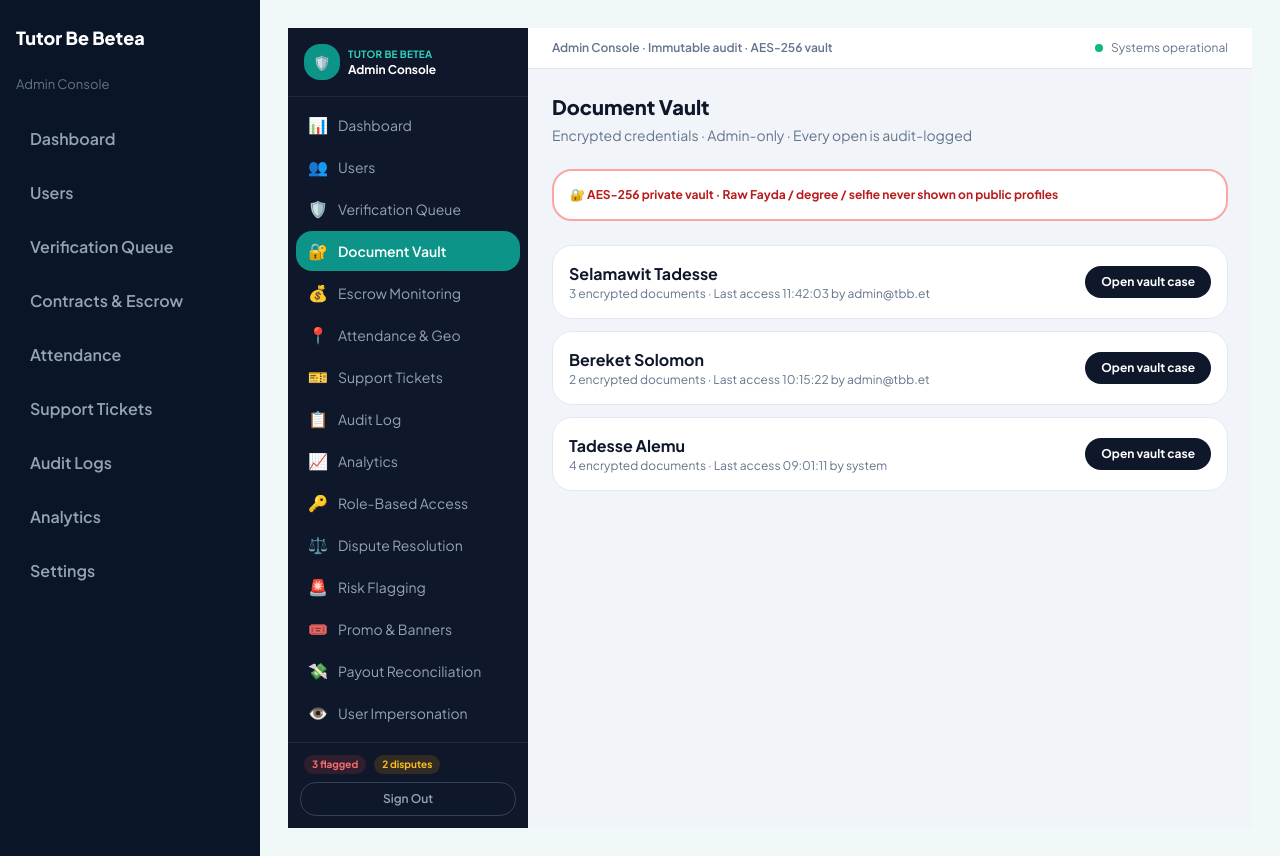
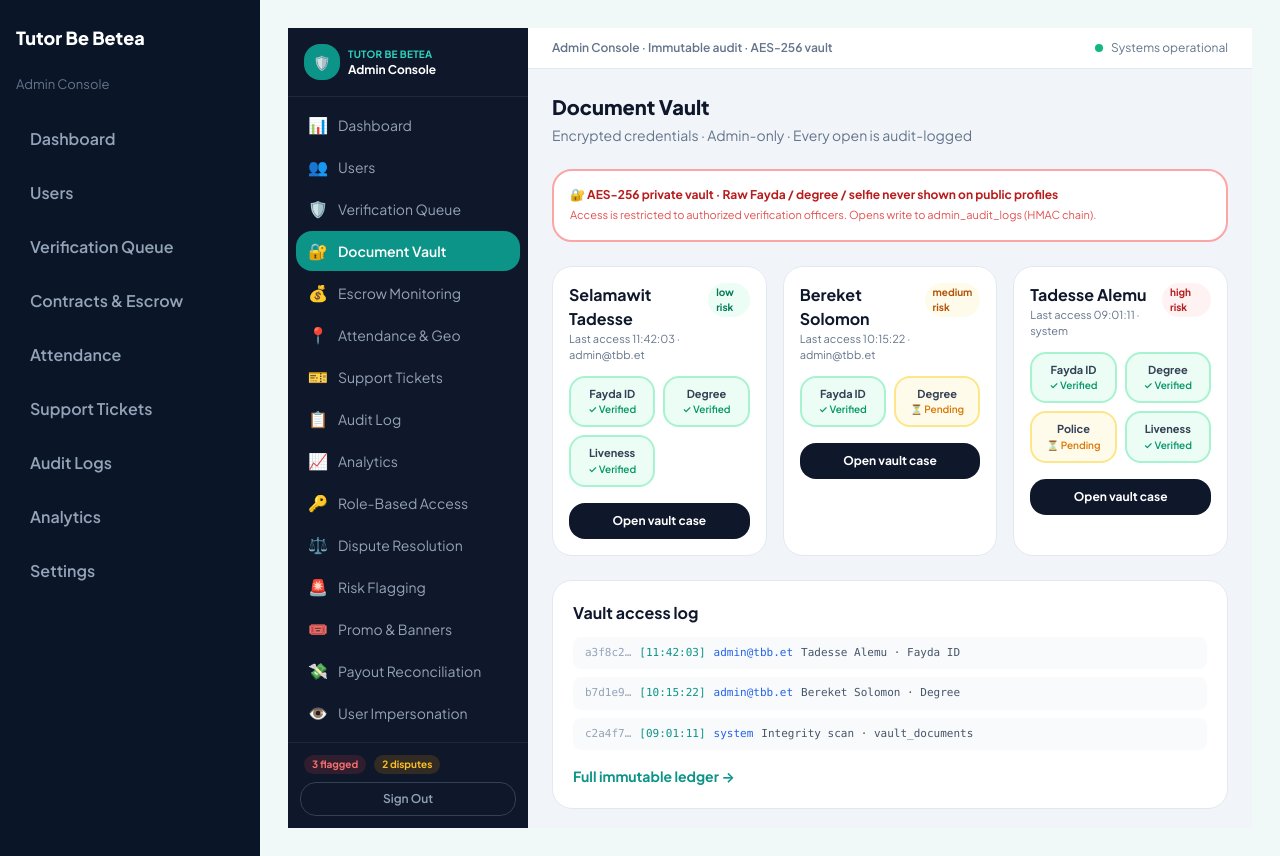
Before and after one commit to Zeordi/tutor-be-betea, a Next.js app in the folder apps/admin/: page /vault in a window 1280 px wide. Built offline with nearby package versions, Linux system fonts and the light colour scheme.

Commit message:
Update page.tsx

```diff
--- a/apps/admin/app/(dashboard)/vault/page.tsx
+++ b/apps/admin/app/(dashboard)/vault/page.tsx
@@ -1,10 +1,49 @@
 import Link from "next/link";
 import PageHeader from "@/components/PageHeader";
 
-const VAULT = [
-  { id: "v1", name: "Selamawit Tadesse", docs: 3, lastAccess: "11:42:03", by: "admin@tbb.et" },
-  { id: "v2", name: "Bereket Solomon", docs: 2, lastAccess: "10:15:22", by: "admin@tbb.et" },
-  { id: "v3", name: "Tadesse Alemu", docs: 4, lastAccess: "09:01:11", by: "system" },
+const CASES = [
+  {
+    id: "v1",
+    name: "Selamawit Tadesse",
+    docs: [
+      { type: "Fayda ID", state: "Verified" },
+      { type: "Degree", state: "Verified" },
+      { type: "Liveness", state: "Verified" },
+    ],
+    lastAccess: "11:42:03",
+    by: "admin@tbb.et",
+    risk: "low",
+  },
+  {
+    id: "v2",
+    name: "Bereket Solomon",
+    docs: [
+      { type: "Fayda ID", state: "Verified" },
+      { type: "Degree", state: "Pending" },
+    ],
+    lastAccess: "10:15:22",
+    by: "admin@tbb.et",
+    risk: "medium",
+  },
+  {
+    id: "v3",
+    name: "Tadesse Alemu",
+    docs: [
+      { type: "Fayda ID", state: "Verified" },
+      { type: "Degree", state: "Verified" },
+      { type: "Police", state: "Pending" },
+      { type: "Liveness", state: "Verified" },
+    ],
+    lastAccess: "09:01:11",
+    by: "system",
+    risk: "high",
+  },
+];
+
+const ACCESS_LOG = [
+  { time: "11:42:03", admin: "admin@tbb.et", target: "Tadesse Alemu · Fayda ID", hash: "a3f8c2…" },
+  { time: "10:15:22", admin: "admin@tbb.et", target: "Bereket Solomon · Degree", hash: "b7d1e9…" },
+  { time: "09:01:11", admin: "system", target: "Integrity scan · vault_documents", hash: "c2a4f7…" },
 ];
 
 export default function VaultPage() {
@@ -19,29 +58,88 @@ export default function VaultPage() {
         <p className="text-xs font-bold text-red-700 dark:text-red-400">
           🔐 AES-256 private vault · Raw Fayda / degree / selfie never shown on public profiles
         </p>
+        <p className="mt-1 text-[11px] text-red-600/80 dark:text-red-500">
+          Access is restricted to authorized verification officers. Opens write to admin_audit_logs
+          (HMAC chain).
+        </p>
       </div>
 
-      <div className="space-y-3">
-        {VAULT.map((row) => (
+      <div className="grid gap-4 lg:grid-cols-3">
+        {CASES.map((row) => (
           <div
             key={row.id}
-            className="flex flex-wrap items-center justify-between gap-3 rounded-2xl border border-slate-200 bg-white p-4 dark:border-slate-800 dark:bg-[#112240]"
+            className="rounded-2xl border border-slate-200 bg-white p-4 dark:border-slate-800 dark:bg-[#112240]"
           >
-            <div>
-              <p className="font-bold text-slate-900 dark:text-white">{row.name}</p>
-              <p className="text-xs text-slate-500">
-                {row.docs} encrypted documents · Last access {row.lastAccess} by {row.by}
-              </p>
+            <div className="mb-3 flex items-start justify-between gap-2">
+              <div>
+                <p className="font-bold text-slate-900 dark:text-white">{row.name}</p>
+                <p className="text-[11px] text-slate-500">
+                  Last access {row.lastAccess} · {row.by}
+                </p>
+              </div>
+              <span
+                className={`rounded-full px-2 py-0.5 text-[10px] font-bold ${
+                  row.risk === "high"
+                    ? "bg-red-50 text-red-700 dark:bg-red-900/30"
+                    : row.risk === "medium"
+                      ? "bg-amber-50 text-amber-700 dark:bg-amber-900/30"
+                      : "bg-emerald-50 text-emerald-700 dark:bg-emerald-900/30"
+                }`}
+              >
+                {row.risk} risk
+              </span>
+            </div>
+            <div className="mb-4 grid grid-cols-2 gap-2">
+              {row.docs.map((d) => (
+                <div
+                  key={d.type}
+                  className={`rounded-xl border-2 p-2 text-center ${
+                    d.state === "Verified"
+                      ? "border-emerald-200 bg-emerald-50 dark:border-emerald-800 dark:bg-emerald-900/20"
+                      : "border-amber-200 bg-amber-50 dark:border-amber-800 dark:bg-amber-900/20"
+                  }`}
+                >
+                  <p className="text-[11px] font-bold text-slate-700 dark:text-slate-200">{d.type}</p>
+                  <p
+                    className={`text-[10px] font-semibold ${
+                      d.state === "Verified" ? "text-emerald-600" : "text-amber-600"
+                    }`}
+                  >
+                    {d.state === "Verified" ? "✓ " : "⏳ "}
+                    {d.state}
+                  </p>
+                </div>
+              ))}
             </div>
             <Link
               href={`/verification/${row.id}`}
-              className="rounded-xl bg-slate-900 px-4 py-2 text-xs font-bold text-white dark:bg-teal-600"
+              className="block rounded-xl bg-slate-900 py-2.5 text-center text-xs font-bold text-white dark:bg-teal-600"
             >
               Open vault case
             </Link>
           </div>
         ))}
       </div>
+
+      <div className="rounded-2xl border border-slate-200 bg-white p-5 dark:border-slate-800 dark:bg-[#112240]">
+        <h3 className="mb-3 font-bold text-slate-900 dark:text-white">Vault access log</h3>
+        <div className="space-y-2 font-mono text-[11px]">
+          {ACCESS_LOG.map((log) => (
+            <div
+              key={log.hash + log.time}
+              className="flex flex-wrap gap-2 rounded-lg bg-slate-50 px-3 py-2 dark:bg-slate-800/50"
+            >
+              <span className="text-slate-400">{log.hash}</span>
+              <span className="text-teal-600">[{log.time}]</span>
+              <span className="text-blue-600 dark:text-blue-400">{log.admin}</span>
+              <span className="text-slate-600 dark:text-slate-400">{log.target}</span>
+            </div>
+          ))}
+        </div>
+        <Link href="/audit-logs" className="mt-4 inline-block text-sm font-bold text-teal-600">
+          Full immutable ledger →
+        </Link>
+      </div>
     </div>
   );
 }
```
